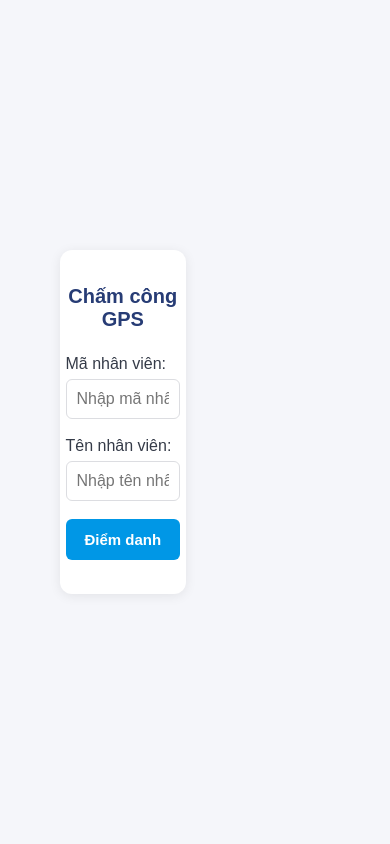
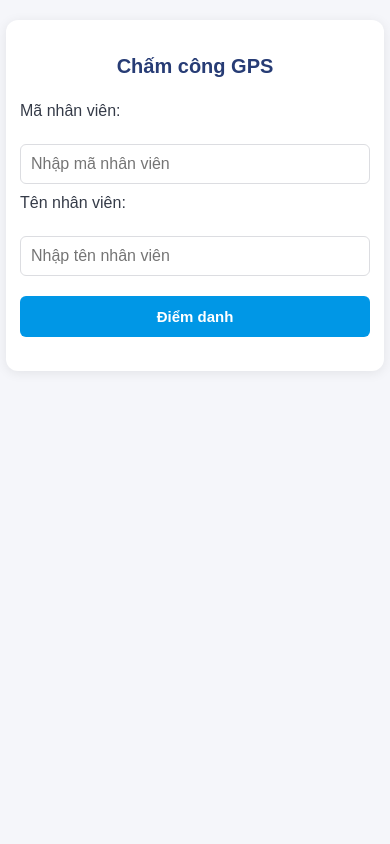
Before and after one commit to Vinbobo/mongo-gps, a Flask app: page / in a window 390 px wide. Run offline with Flask 3, Linux system fonts and the light colour scheme.

Commit message:
Update style.css

```diff
--- a/static/style.css
+++ b/static/style.css
@@ -3,38 +3,53 @@ body {
   background: #f5f6fa;
   margin: 0;
   padding: 0;
-  display: flex;
-  justify-content: center;
-  align-items: center;
   min-height: 100vh;
 }
+
+/* Bố cục chung */
+.flex-container {
+  display: flex;
+  gap: 30px;
+  justify-content: center;
+  align-items: flex-start;
+  padding: 20px;
+  max-width: 1200px;
+  margin: auto;
+}
+
+/* Form container */
 .container {
   background: #fff;
   padding: 32px 24px;
   border-radius: 12px;
   box-shadow: 0 2px 12px rgba(0,0,0,0.08);
-  width: 100%;
+  flex: 1;
   max-width: 400px;
 }
+
 h2 {
   text-align: center;
   color: #273c75;
   margin-bottom: 24px;
 }
+
 label {
   font-weight: 500;
   color: #353b48;
+  display: block;
+  margin-top: 10px;
 }
+
 input[type="text"] {
   width: 100%;
   padding: 10px;
   margin-top: 6px;
-  margin-bottom: 18px;
   border: 1px solid #dcdde1;
   border-radius: 6px;
   font-size: 16px;
   box-sizing: border-box;
 }
+
 button {
   width: 100%;
   padding: 12px;
@@ -45,15 +60,47 @@ button {
   font-size: 16px;
   font-weight: bold;
   cursor: pointer;
+  margin-top: 20px;
   transition: background 0.2s;
 }
+
 button:hover {
   background: #40739e;
 }
+
+/* Map container */
+.map-container {
+  flex: 1;
+  max-width: 600px;
+}
+
+#map {
+  height: 400px;
+  width: 100%;
+  display: none;
+  border-radius: 8px;
+  overflow: hidden;
+}
+
+/* Responsive */
+@media (max-width: 768px) {
+  .flex-container {
+    flex-direction: column;
+    align-items: center;
+    gap: 20px;
+  }
+  .container, .map-container {
+    width: 100%;
+    max-width: 500px;
+  }
+  #map {
+    height: 300px;
+  }
+}
+
 @media (max-width: 500px) {
   .container {
-    padding: 18px 6px;
-    max-width: 98vw;
+    padding: 18px 14px;
   }
   h2 {
     font-size: 20px;
```
